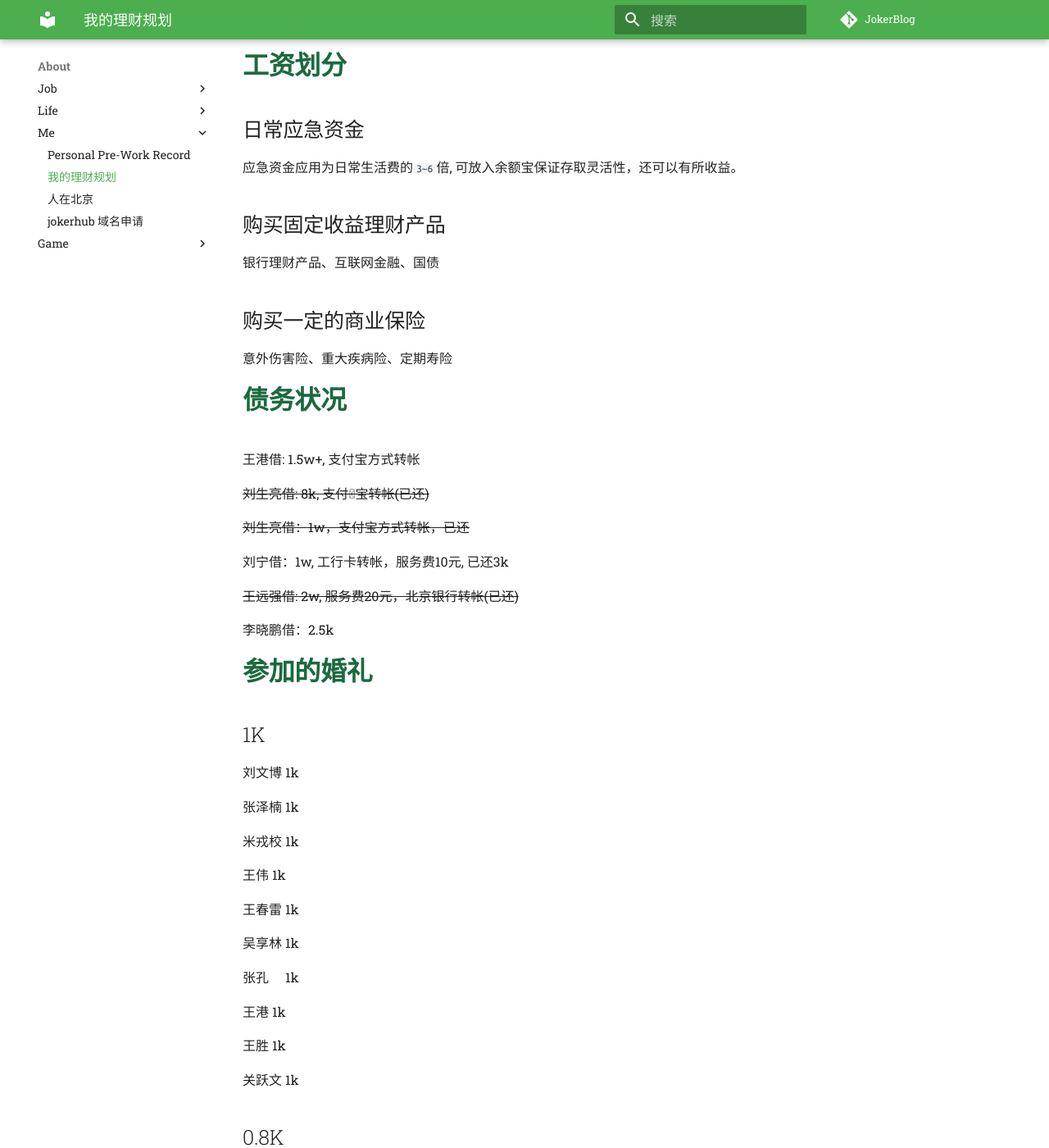
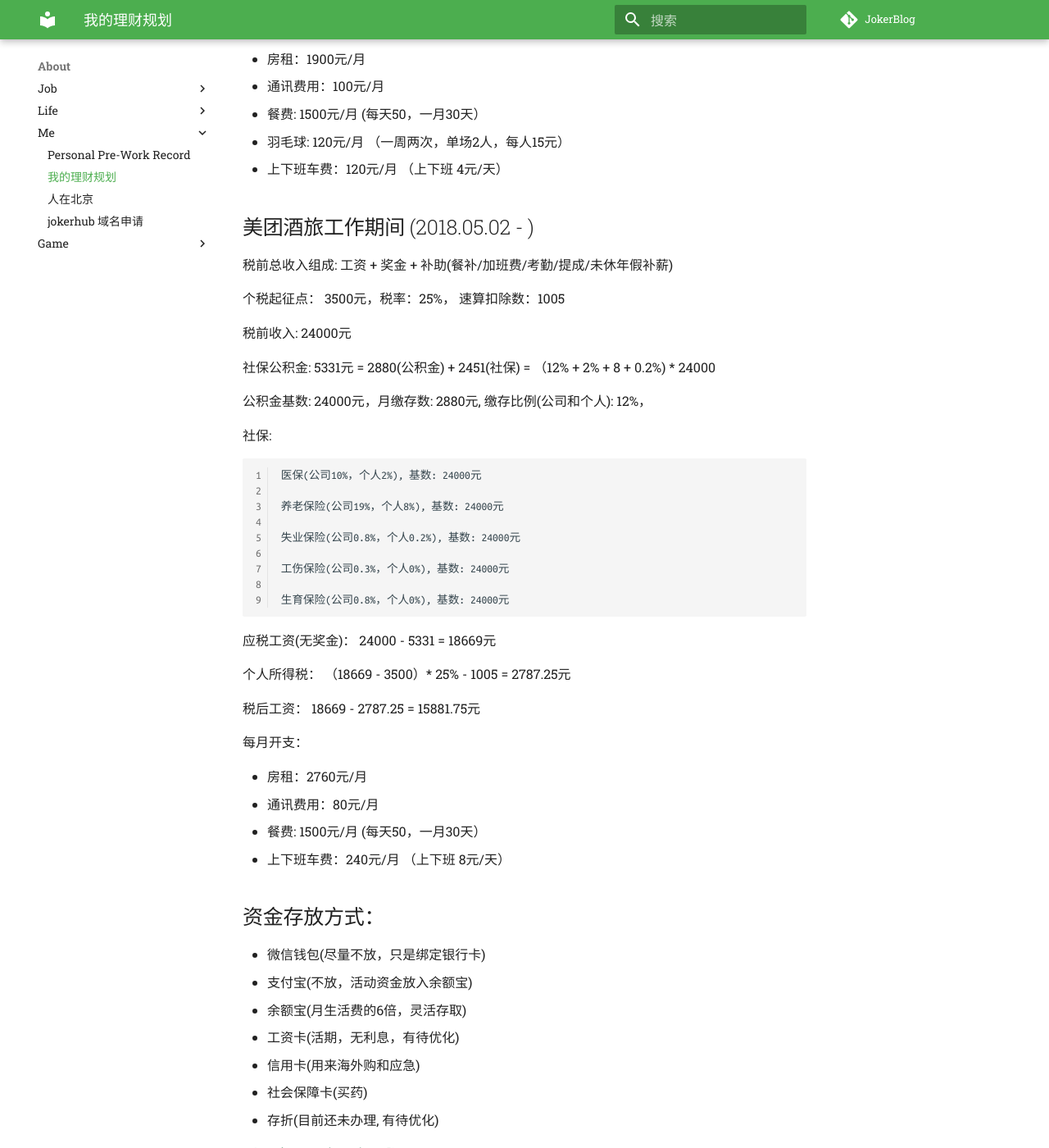
Before and after one commit to wangzhizhou/JokerBlog, an MkDocs documentation site: the page built from docs/me/My Financial Planning.md, in a window 1280 px wide and 1400 px high, scrolled down 1521 px. Shown: the whole window at 82% size. Built offline with MkDocs 1.6.1 and Material for MkDocs 9.7.7, drawn with Linux system fonts in a browser that asks for light colours; comment, search, counter and statistics services are not loaded; some of the changed text lies outside the part shown.

Commit message:
资金规划回顾

```diff
--- a/docs/me/My Financial Planning.md
+++ b/docs/me/My Financial Planning.md
@@ -7,7 +7,15 @@
 
 # 个人基本情况
 
-## 暴风影音工作期间
+应税工资 = 税前收入 - 社保 - 公积金(5%-12% * 基数(年薪均分12个月)
+
+个人所得税 = (应税工资 - 起征点）* 税率  - 速算扣
+
+薪资计算方法: 税后收入 = 应税工资 - 个人所得税
+
+![速算扣除数](/me/images/速算扣除数.png)
+
+## 暴风影音工作期间 (2016.02.25 - 2018.04.30)
 
 税前总收入组成：工资 + 补助(餐补/加班费/考勤/提成/未休年假补薪)
 
@@ -40,6 +34,52 @@
 - 羽毛球: 120元/月 （一周两次，单场2人，每人15元）
 - 上下班车费：120元/月 （上下班 4元/天）
 
+## 美团酒旅工作期间 (2018.05.02 - )
+
+税前总收入组成: 工资 + 奖金 + 补助(餐补/加班费/考勤/提成/未休年假补薪)
+
+个税起征点： 3500元，税率：25%， 速算扣除数：1005
+
+税前收入: 24000元
+
+社保公积金: 5331元 = 2880(公积金) + 2451(社保) = （12% + 2% + 8 + 0.2%) * 24000
+
+公积金基数: 24000元，月缴存数: 2880元, 缴存比例(公司和个人): 12%，
+
+社保:
+
+    医保(公司10%，个人2%), 基数: 24000元
+
+    养老保险(公司19%，个人8%), 基数: 24000元
+
+    失业保险(公司0.8%，个人0.2%), 基数: 24000元
+
+    工伤保险(公司0.3%，个人0%), 基数: 24000元
+
+    生育保险(公司0.8%，个人0%), 基数: 24000元
+
+应税工资(无奖金)： 24000 - 5331 = 18669元
+
+个人所得税： （18669 - 3500）* 25% - 1005 = 2787.25元
+
+税后工资： 18669 - 2787.25 = 15881.75元
+
+每月开支：
+
+- 房租：2760元/月
+- 通讯费用：80元/月
+- 餐费: 1500元/月 (每天50，一月30天）
+- 上下班车费：240元/月 （上下班 8元/天）
+
+## 资金存放方式：
+
+- 微信钱包(尽量不放，只是绑定银行卡)
+- 支付宝(不放，活动资金放入余额宝)
+- 余额宝(月生活费的6倍，灵活存取)
+- 工资卡(活期，无利息，有待优化)
+- 信用卡(用来海外购和应急)
+- 社会保障卡(买药)
+- 存折(目前还未办理, 有待优化)
 
 # 资金分割方式
 
@@ -75,12 +115,11 @@
 
 ~~刘生亮借：1w，支付宝方式转帐，已还~~
 
-刘宁借：1w, 工行卡转帐，服务费10元, 已还3k
+刘宁借：1w, 工行卡转帐，服务费10元, 已还3k，剩余7k
 
 ~~王远强借: 2w, 服务费20元，北京银行转帐(已还)~~
 
 李晓鹏借：2.5k
-
 
 # 参加的婚礼
 
```
Also changed, not shown: other parts of docs/me/My Financial Planning.md (+0 -14 lines), docs/me/images/速算扣除数.png (added).
